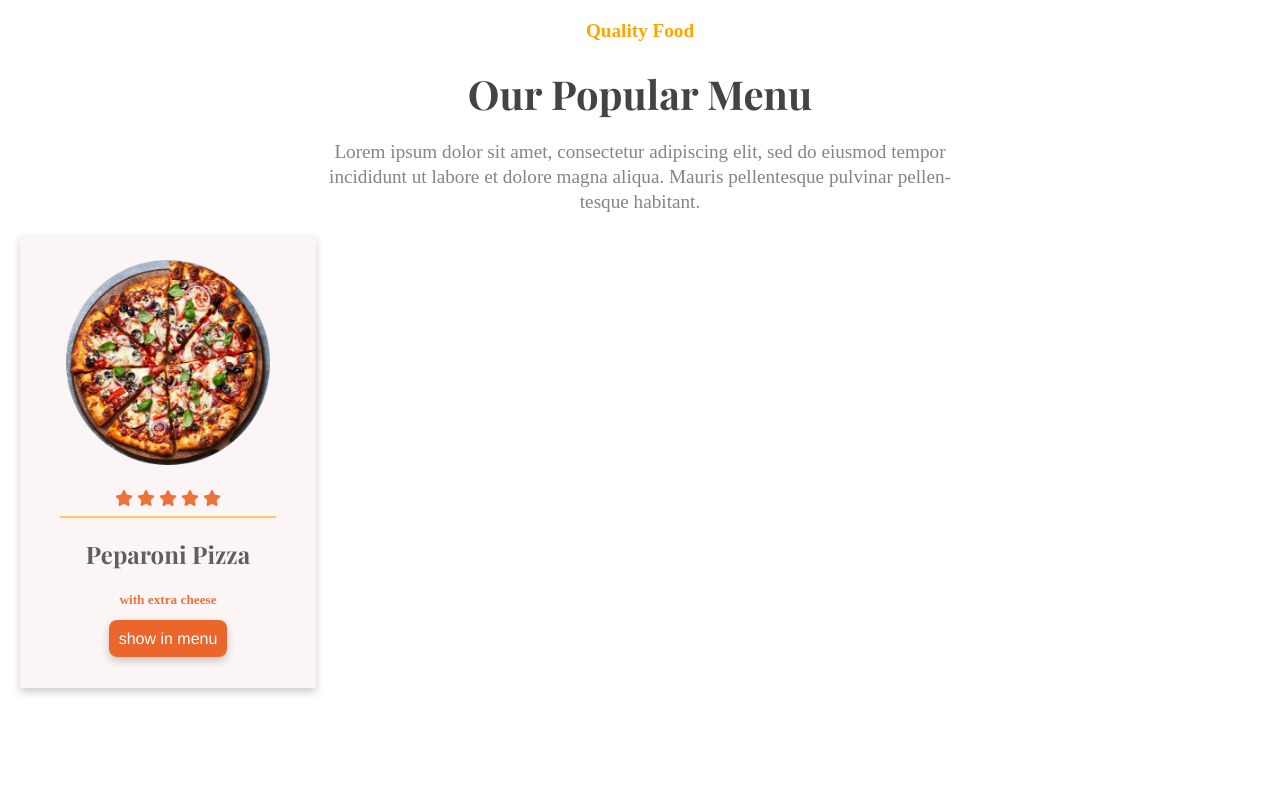
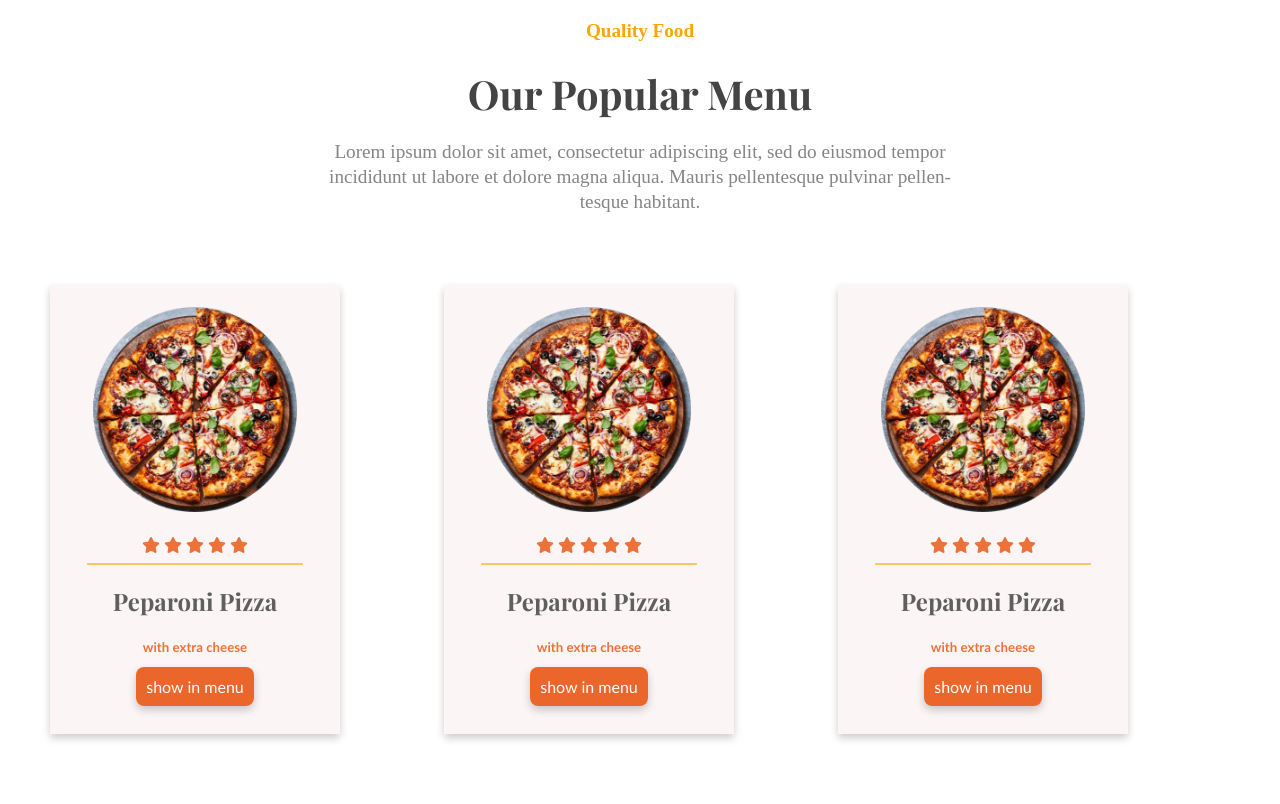
Before and after one commit to NabilRaiyan/Pizza-Market, a PHP site: page /views/home.php in a window 1280 px wide. Shown: the part 1442-2246 px from the top of the page. Before the commit the page ends 2137 px from the top, so only its background shows below. Run offline with PHP 8.4, Linux system fonts and the light colour scheme; some web fonts are replaced.

Commit message:
adding cart styling

```diff
--- a/styles/styles.css
+++ b/styles/styles.css
@@ -289,10 +289,12 @@ body{
 .card{
     background-color: #FCF5F5;
     box-shadow: 0 4px 8px 0 rgba(0,0,0,0.2);
-    margin: 20px;
-    padding: 20px;
+    margin: 50px;
+    padding: 17px;
     height: 40%;
     width: 20%;
+    display: inline-block;
+
 }
 .rating{
     color: var(--rating-color);
@@ -318,7 +320,7 @@ body{
 }
 .card-subtitle{
     color: var(--rating-color);
-    font-family: var(--body-text-);
+    font-family:'Gill Sans', 'Gill Sans MT', Calibri, 'Trebuchet MS', sans-serif;
 
 }
 
@@ -329,7 +331,7 @@ body{
     padding: 10px;
     text-decoration: none;
     color: white;
-    font-family: 'Franklin Gothic Medium', 'Arial Narrow', Arial, sans-serif;
+    font-family:'Gill Sans', 'Gill Sans MT', Calibri, 'Trebuchet MS', sans-serif;
     box-shadow: 0 4px 8px 0 rgba(0,0,0,0.2);
 }
 
@@ -338,3 +340,11 @@ body{
     box-shadow: 0 4px 8px 0 rgba(0,0,0,0.4);
 
 }
+
+.best-seller-menu{
+    margin: 20px auto;
+    display: flexbox;
+    align-items: flex-start;
+    justify-content: space-between;
+
+}
--- a/views/home.php
+++ b/views/home.php
@@ -86,7 +86,14 @@
         Mauris pellentesque pulvinar pellentesque habitant.
     </p>
 
-    <?php include "./popularItemCart.php"; ?>
+    <div class="best-seller-menu">
+        <?php
+            for ($i = 0; $i <= 2; $i++ ){
+                include "./popularItemCart.php";
+            }
+        ?>
+    </div>
+
 
     </div>
 </div>
```
